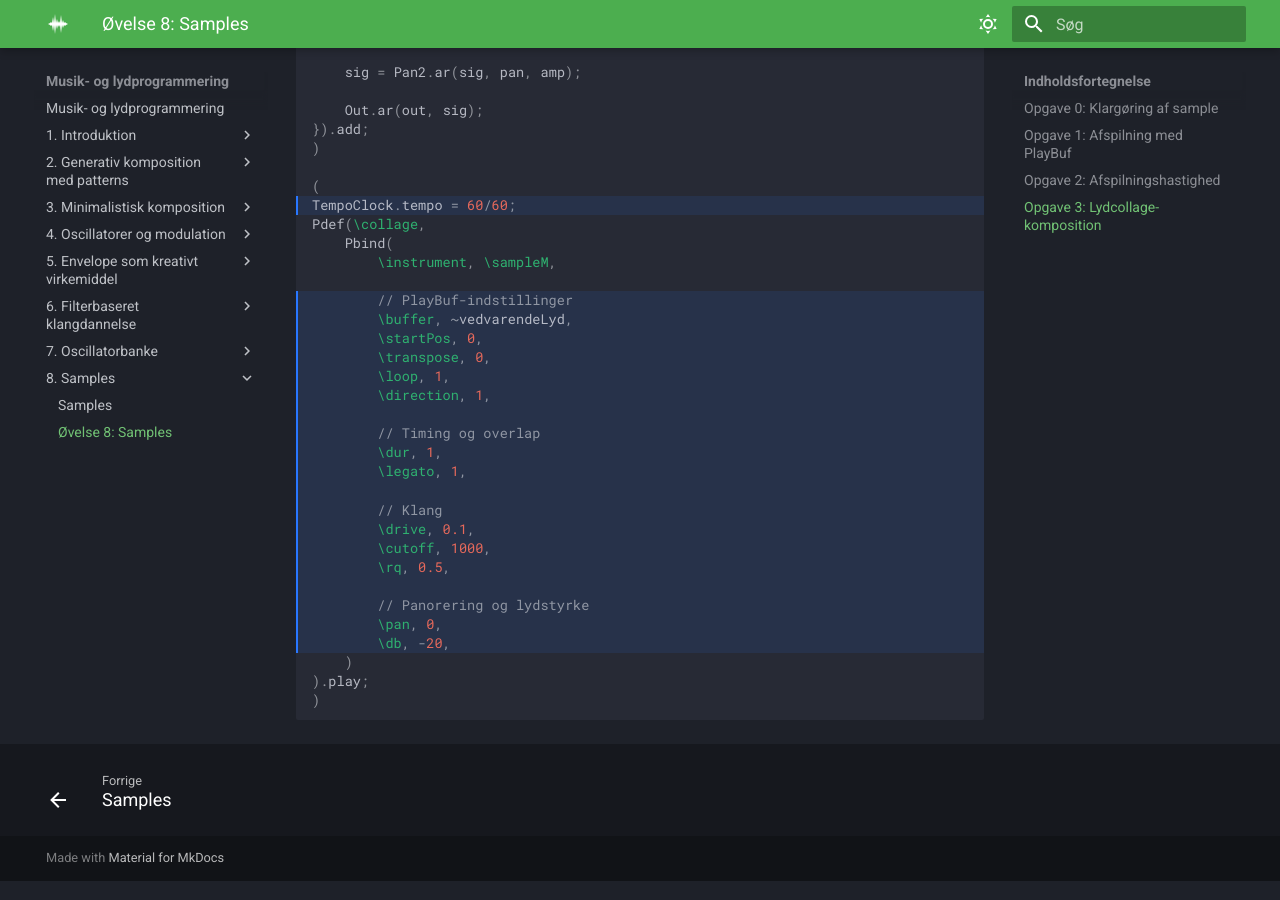
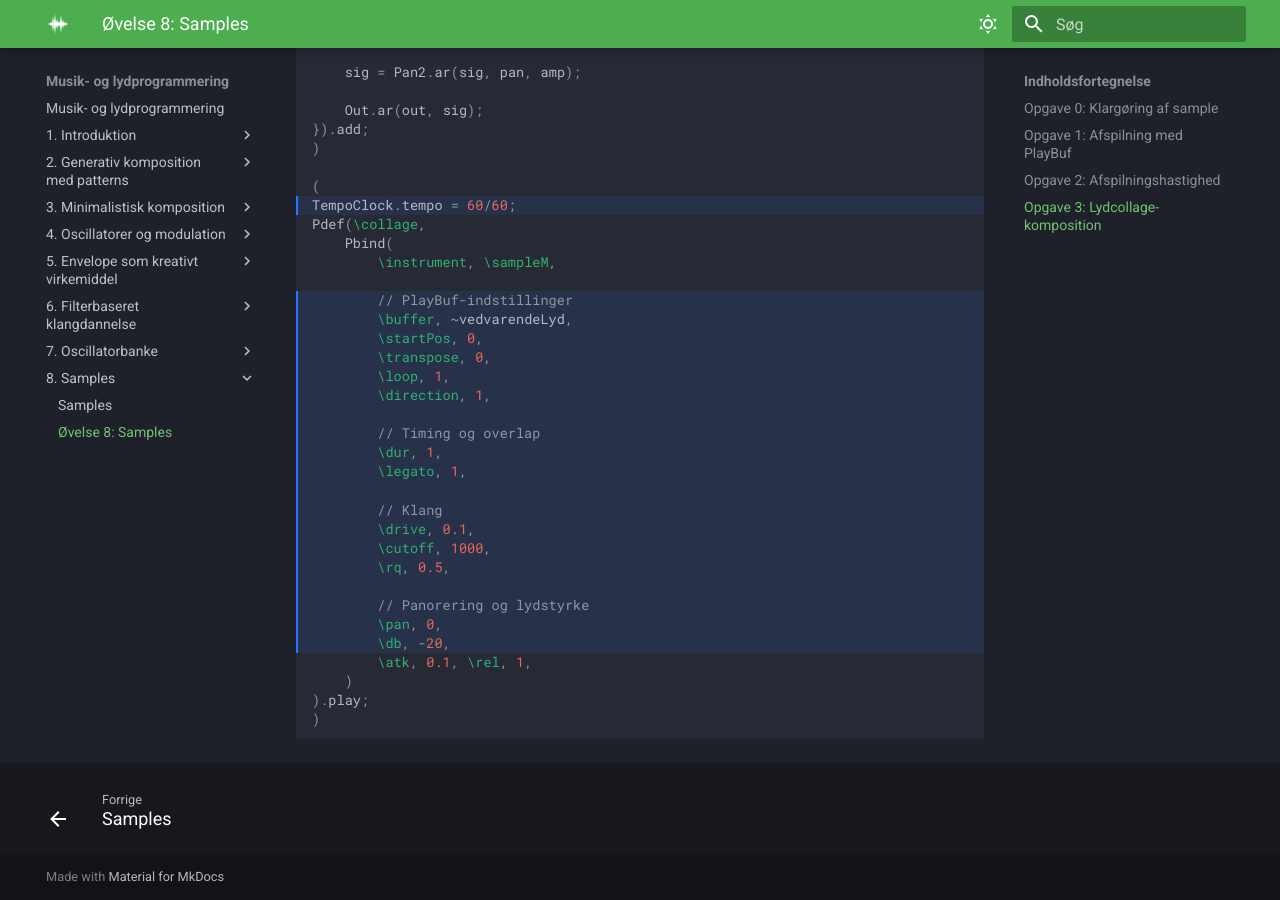
Before and after one commit to sparkletop/sparkletop.github.io, an MkDocs documentation site: the page built from docs/8. Samples/ø8-samples.md, in a window 1280 px wide and 900 px high, scrolled down 3004 px. Built offline with MkDocs 1.6.1 and Material for MkDocs 9.7.7, drawn with Linux system fonts in a browser that asks for light colours.

Commit message:
add attack and release to 8.3 Pbind

```diff
--- a/docs/8. Samples/ø8-samples.md
+++ b/docs/8. Samples/ø8-samples.md
@@ -157,6 +157,7 @@ Pdef(\collage,
         // Panorering og lydstyrke
         \pan, 0,
         \db, -20,
+        \atk, 0.1, \rel, 1,
     )
 ).play;
 )
```
